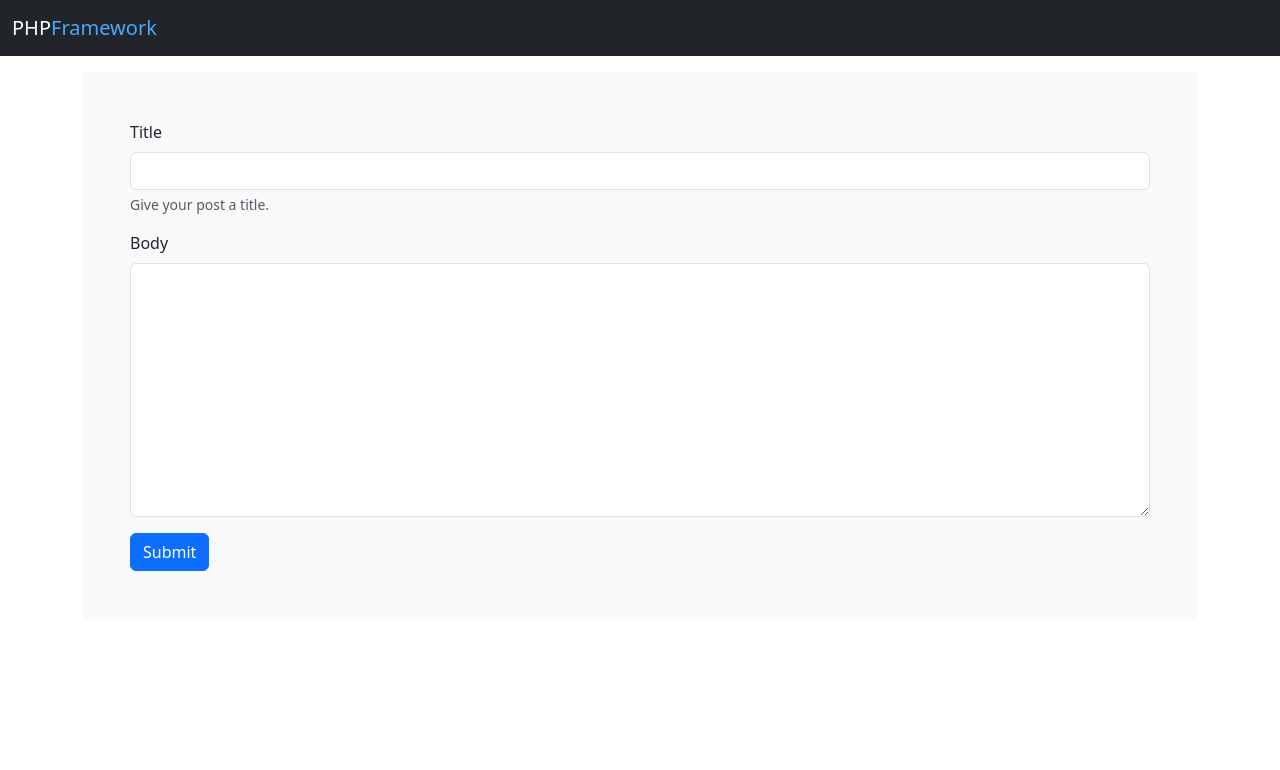
After one commit to amarpaviall/php_framework, a PHP site: template templates/create-post.html.twig in a window 1280 px wide. The commit adds this page. Shown: the top 770 px of the page. Run offline with PHP 8.4, Linux system fonts and the light colour scheme; the template is opened without the code that fills it, so the values that code supplies are empty; some libraries are stand-ins or nearby versions.

Commit message:
add create post template and method on controller

```diff
--- a/routes/web.php
+++ b/routes/web.php
@@ -7,7 +7,8 @@ use Amar\Framework\Http\Response;
 return [
   ['GET', '/', [HomeController::class, 'index']],
   ['GET', '/post/{id:\d+}', [PostController::class, 'show']],
-  ['GET', '/hello/{name:.+}', function(string $name){
+  ['GET', '/posts', [PostController::class, 'create']],
+  ['GET', '/hello/{name:.+}', function (string $name) {
     return new Response("Hello $name");
   }],
 
--- a/src/Controller/PostController.php
+++ b/src/Controller/PostController.php
@@ -17,4 +17,9 @@ class PostController extends AbstractController
       'postId' => $id
     ]);
   }
+
+  public function create(): Response
+  {
+    return $this->render('create-post.html.twig');
+  }
 }
--- /dev/null
+++ b/templates/create-post.html.twig
@@ -0,0 +1,18 @@
+{% extends 'base.html.twig' %}
+
+{% block main %}
+
+<form>
+        <div class="mb-3">
+            <label for="title" class="form-label">Title</label>
+            <input type="text" class="form-control" id="title" aria-describedby="titleHelp">
+            <div id="titleHelp" class="form-text">Give your post a  title.</div>
+        </div>
+        <div class="mb-3">
+            <label for="body" class="form-label">Body</label>
+            <textarea name="body" id="" cols="30" rows="10" class="form-control"></textarea>
+        </div>
+        <button type="submit" class="btn btn-primary">Submit</button>
+    </form>
+
+{% endblock %}
```
